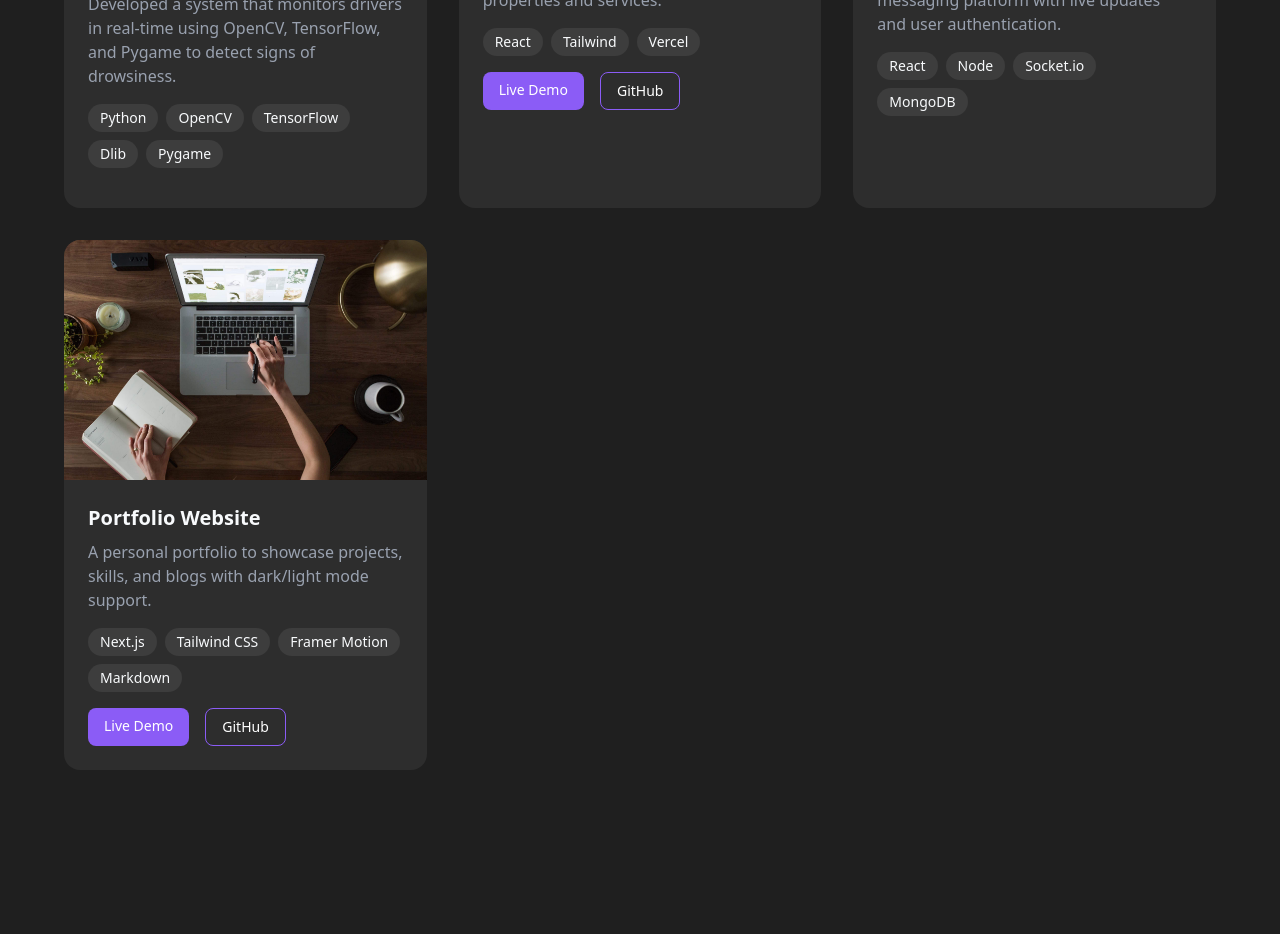
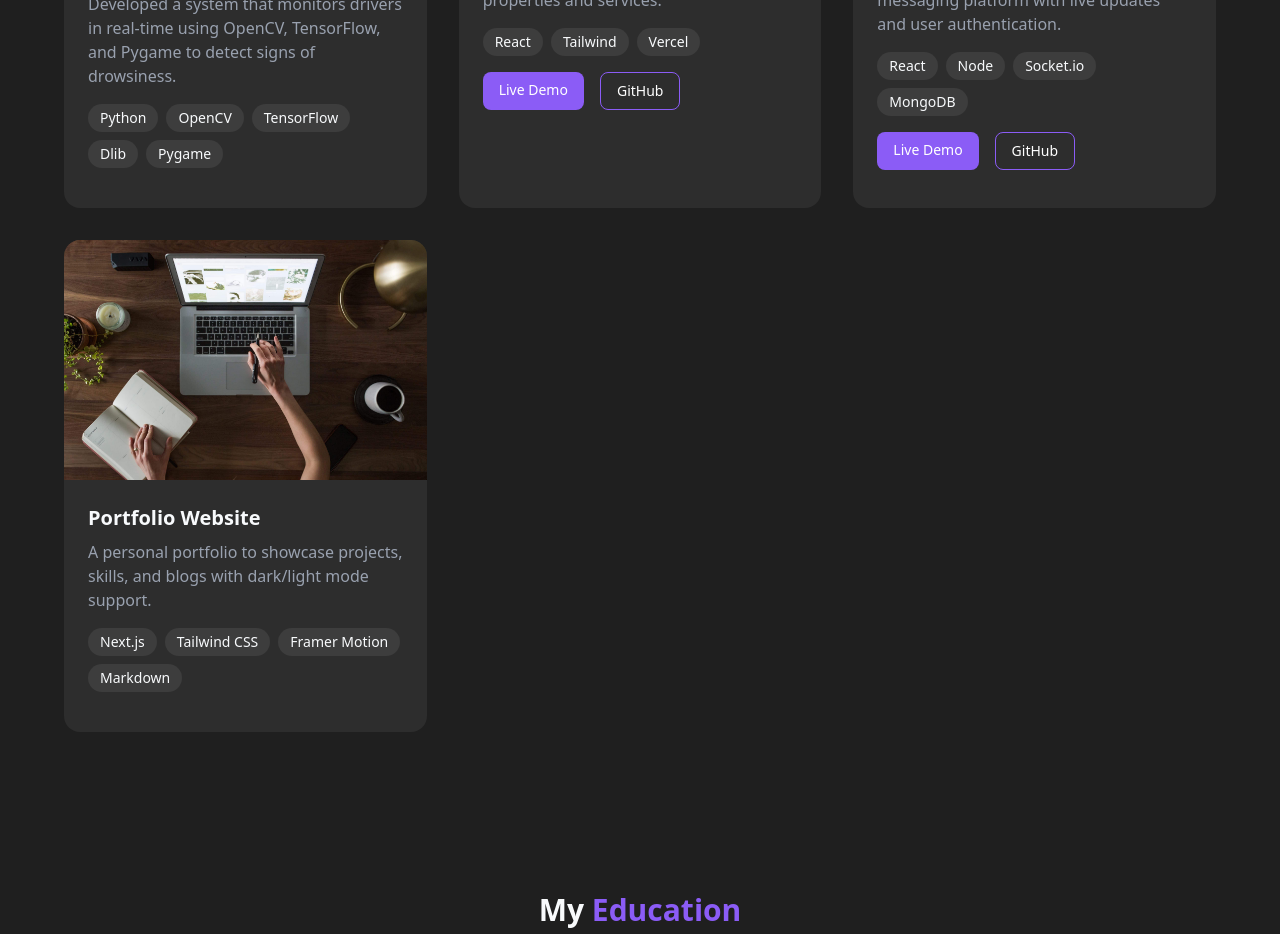
Before and after one commit to mohit-kumar29/portfolio, a React (Vite) app: page / in a window 1280 px wide. Shown: the part 2200-3134 px from the top of the page. Built offline with nearby package versions, Linux system fonts and the light colour scheme.

Commit message:
Update project links in assets.js
Updated project links for the messaging platform and removed links for the portfolio website.

```diff
--- a/src/assets/assets.js
+++ b/src/assets/assets.js
@@ -117,8 +117,8 @@ export const projects = [
     image: projectImg1,
     tech: [" React", "Node", "Socket.io", "MongoDB"],
     icons: [FaReact, FaNodeJs, FaDatabase , FaStripe],
-    demo: "#",
-    code: "#",
+    liveLink: "https://chat-app-beta-rouge-82.vercel.app/",
+    githubLink: "https://github.com/mohit-kumar29/chat-app",
   },
   {
     title: "Portfolio Website",
@@ -126,8 +126,7 @@ export const projects = [
     image: projectImg4,
     tech: ["Next.js", "Tailwind CSS", "Framer Motion", "Markdown"],
     icons: [FaReact, FaCloud],
-    liveLink: "https://chat-app-beta-rouge-82.vercel.app/",
-    githubLink: "https://github.com/mohit-kumar29/chat-app",
+
   },
   // {
   //   title: "AI Image Generator",
```
